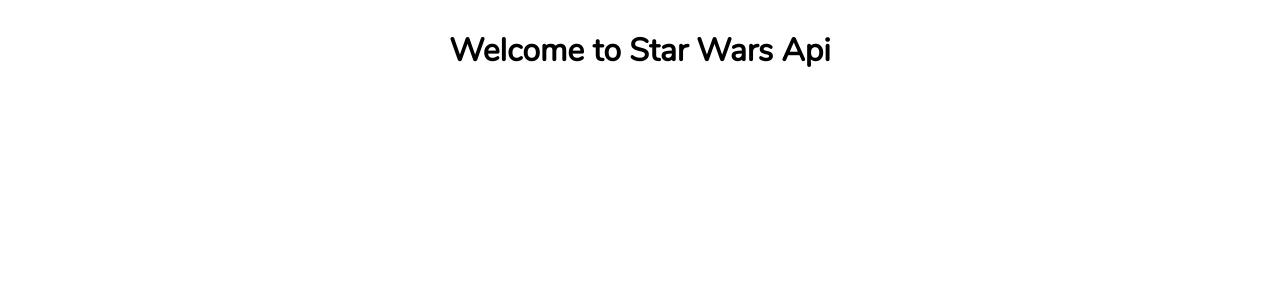
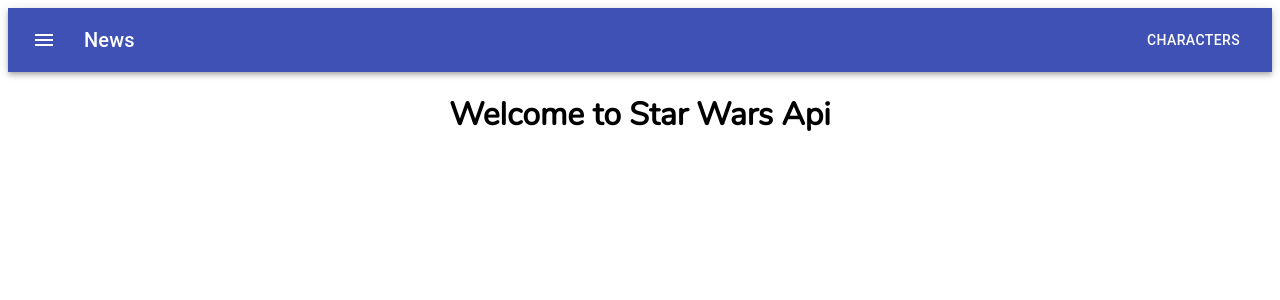
Before and after one commit to tomeczekstecc/react-router-starwars, a React (Create React App) app: page / in a window 1280 px wide. Shown: the top 300 px of the page. Built offline with nearby package versions, Linux system fonts and the light colour scheme.

Commit message:
'added_paging'

```diff
--- a/package.json
+++ b/package.json
@@ -3,6 +3,8 @@
   "version": "0.1.0",
   "private": true,
   "dependencies": {
+    "@material-ui/core": "^4.8.0",
+    "@material-ui/icons": "^4.5.1",
     "@testing-library/jest-dom": "^4.2.4",
     "@testing-library/react": "^9.3.2",
     "@testing-library/user-event": "^7.1.2",
--- a/public/index.html
+++ b/public/index.html
@@ -3,7 +3,7 @@
   <head>
     <meta charset="utf-8" />
     <link rel="icon" href="%PUBLIC_URL%/favicon.ico" />
-    <meta name="viewport" content="width=device-width, initial-scale=1" />
+    <meta name="viewport" content="minimum-scale=1, initial-scale=1, width=device-width, shrink-to-fit=no" />
     <meta name="theme-color" content="#000000" />
     <meta
       name="description"
--- a/src/App.js
+++ b/src/App.js
@@ -6,10 +6,13 @@
 import './styles/App.css'
 
 
+
 function App() {
   return (
     <Router>
+
       <Fragment>
+
         <Switch>
           <Route exact path='/' component={Home} />
           <Route exact path='/characters' component={Characters} />
--- a/src/components/Home.js
+++ b/src/components/Home.js
@@ -1,10 +1,12 @@
-import React, { Fragment } from "react";
+import React, {Fragment} from 'react';
+import Nav from './layout/Nav'
 
 const Home = () => {
   return (
     <Fragment>
-      <h1>Welcome to Star Wars Api</h1>
-
+      <Nav/>
+      <div className='main-container'>
+      <h1>Welcome to Star Wars Api</h1></div>
     </Fragment>
   );
 };
--- a/src/components/charachters/Characters.js
+++ b/src/components/charachters/Characters.js
@@ -1,6 +1,6 @@
-import React, { useEffect, useState, Fragment } from "react";
-import { Link } from "react-router-dom";
-import Spinner from "../layout/Spinner";
+import React, { useEffect, useState, Fragment } from 'react';
+import { Link } from 'react-router-dom';
+import Spinner from '../layout/Spinner';
 
 const Characters = () => {
   useEffect(() => {
@@ -8,27 +8,36 @@
   }, []);
   const [people, setPeople] = useState([]);
   const [loading, setLoading] = useState(true);
+  const [count, setCount] = useState(0);
+  const [page, setPage] = useState(2);
 
   const getPeople = async () => {
-    const data = await fetch("https://swapi.co/api/people/")
+    setPage(2);
+    await fetch(`https://swapi.co/api/people?page=${page}`)
       .then(res => res.json())
-      .then(res => setPeople(res.results));
+      .then(res => {
+        setPeople(res.results);
+        setCount(res.count);
+        console.log(res.results);
+        console.log(res.count);
+      });
     setLoading(false);
   };
 
-  return (
-    loading ? <Spinner/> :
+  return loading ? (
+    <Spinner />
+  ) : (
     <Fragment>
-
-      <div className="container">
+      <div className='main-container'>
         <h3>Chose one of the Characters:</h3>
-        {people.map(character => (
-          <div key={character.url.substr(character.url.length - 2, 1)}>
+        {people.map((character, index) => (
+          <div key={character.name}>
             <Link
-              to={`/characters/${character.url.substr(
-                character.url.length - 2,
-                1
-              )}`}
+              to={`/characters/${
+                character.url
+                  .split('https://swapi.co/api/people/')[1]
+                  .split('/')[0]
+              }`}
             >
               <h4>{character.name}</h4>
             </Link>
--- a/src/components/charachters/charachter/Charachter.js
+++ b/src/components/charachters/charachter/Charachter.js
@@ -1,32 +1,41 @@
-import React, { useEffect, useState, Fragment } from "react";
-import Spinner from '../../layout/Spinner'
+import React, { useEffect, useState, Fragment } from 'react';
+import Spinner from '../../layout/Spinner';
 
-const Character = ({match}) => {
+const Character = ({ match }) => {
   useEffect(() => {
     getCharacter();
-    console.log(match);
+
   }, []);
   const [character, setCharacter] = useState([]);
-  const [loading, setLoading] = useState(true)
-
-  const getCharacter = async () => {
-    const data = await fetch(`https://swapi.co/api/people/${match.params.id}`).then(res => res.json()).then(res => {
-      setCharacter(res)
-      setLoading(false)
-    })
-  };
-console.log(character);
+  const [loading, setLoading] = useState(true);
 
 
 
-  return (
-    loading ? (<Spinner/>) :
+  const getCharacter = async () => {
+    await fetch(`https://swapi.co/api/people/${match.params.id}`)
+      .then(res => res.json())
+      .then(res => {
+        setCharacter(res);
+        setLoading(false);
+      });
+  };
+
+
+  return loading ? (
+    <Spinner />
+  ) : (
     <Fragment>
-<h3>See API detail on <span>{character.name}</span> : </h3>
-      <p>Mass: {character.mass}</p>
-      <p>Height: {character.height}</p>
-      <p>Hair color: {character.hair_color}</p>
- </Fragment>);
+      <div className='main-container'>
+        <h3>
+          See API detail on <span>{character.name}</span> :{' '}
+        </h3>
+        <p>Mass: {character.mass}</p>
+        <p>Height: {character.height}</p>
+        <p>Hair color: {character.hair_color}</p>
+        <p>page: {character.url}</p>
+      </div>
+    </Fragment>
+  );
 };
 
 export default Character;
--- /dev/null
+++ b/src/components/layout/Nav.js
@@ -0,0 +1,56 @@
+import React from 'react';
+import { makeStyles } from '@material-ui/core/styles';
+import AppBar from '@material-ui/core/AppBar';
+import Toolbar from '@material-ui/core/Toolbar';
+import Typography from '@material-ui/core/Typography';
+import Button from '@material-ui/core/Button';
+import IconButton from '@material-ui/core/IconButton';
+import MenuIcon from '@material-ui/icons/Menu';
+import {Link} from 'react-router-dom'
+
+
+const useStyles = makeStyles(theme => ({
+  root: {
+    flexGrow: 1
+  },
+  menuButton: {
+    marginRight: theme.spacing(2)
+  },
+  title: {
+    flexGrow: 1
+  },
+  link:{
+textDecoration: 'none',
+color: 'white'
+  }
+}));
+
+const Nav = () => {
+   const classes = useStyles();
+  return (
+    <div className={classes.root}>
+      <AppBar position='static' color='primary'>
+        <Toolbar>
+          <IconButton
+            edge='start'
+            className={classes.menuButton}
+            color='inherit'
+            aria-label='menu'
+          >
+            <MenuIcon />
+          </IconButton>
+          <Typography variant='h6' className={classes.title}>
+            News
+          </Typography>
+          <Button color='inherit'>
+            <Link className={classes.link}  to='characters'>
+              Characters
+            </Link>
+          </Button>
+        </Toolbar>
+      </AppBar>
+    </div>
+  );
+};
+
+export default Nav;
--- a/src/components/layout/Spinner.js
+++ b/src/components/layout/Spinner.js
@@ -4,7 +4,7 @@
 
 const Spinner = () => {
   return (
-    <div style={globalStyles.spinner}>
+    <div className='main-container' style={globalStyles.spinner}>
       <img src={spinner} alt=""/>
     </div>
   );
--- a/src/styles/App.css
+++ b/src/styles/App.css
@@ -8,7 +8,12 @@
 }
 body{
  font-family: 'nunito-regular', Fallback, sans-serif;
+
+}
+
+.main-container{
  display: flex;
+ flex-direction: column;
  justify-content: center;
  align-items: center;
 }
```
Also changed, not shown: 1 other file (tests, documents, lock files or other folders).
